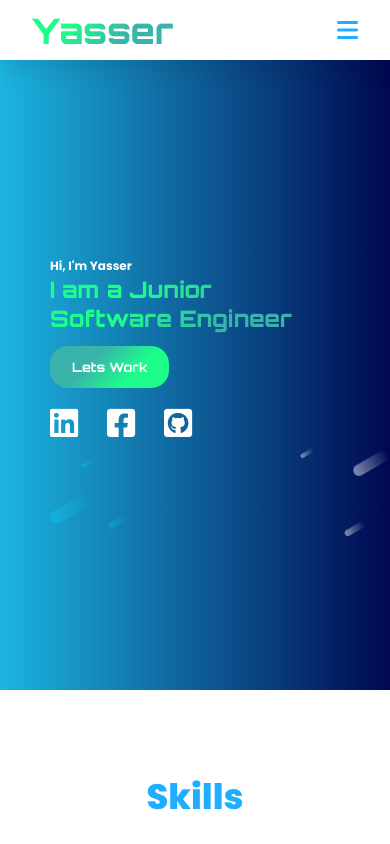
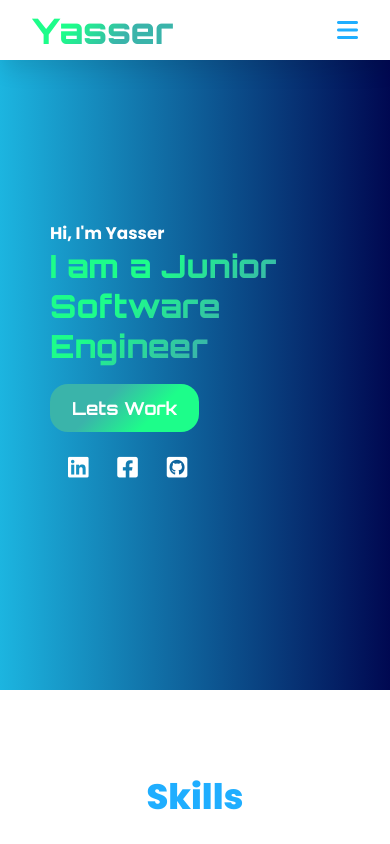
Before and after one commit to YazzerAbdalla/PortfolioReact, a React (Vite) app: page / in a window 390 px wide. Shown: the top 844 px of the page. Built offline with nearby package versions, Linux system fonts and the light colour scheme.

Commit message:
responsive editing

```diff
--- a/src/components/Main.tsx
+++ b/src/components/Main.tsx
@@ -10,6 +10,7 @@ const Main = () => {
           <h2>
             Hi, I'm Yasser <span>I am a Junior Software Engineer</span>
           </h2>
+          <div className="d-flex">
             <div className="main-btn">
               <a href="#contacts">Lets Work</a>
             </div>
@@ -20,17 +21,15 @@ const Main = () => {
               <a href="https://www.facebook.com/Yasser.Abdalla.512/">
                 <i className="fa-brands fa-square-facebook"></i>
               </a>
-            {/* <a href="">
-              <i className="fa-brands fa-instagram"></i>
-            </a> */}
               <a href="https://github.com/YazzerAbdalla">
                 <i className="fa-brands fa-square-github"></i>
               </a>
             </div>
-          <div className="bg-img">
-            <img src={bgImg} alt="" />
           </div>
         </div>
+        {/* <div className="bg-img">
+          <img src={bgImg} alt="" />
+        </div> */}
         {/* <div className="side-img">
           <img src={sideImg} alt="" />
         </div> */}
--- a/src/components/main.css
+++ b/src/components/main.css
@@ -21,6 +21,12 @@
 .flex {
   display: flex;
   justify-content: space-between;
+}
+.d-flex {
+  width: 200px;
+  display: flex;
+  flex-direction: column;
+  justify-content: center;
 }
 .bio {
   color: white;
@@ -65,7 +71,10 @@
   transform: scale(1.1);
 }
 .links {
-  margin-left: 25px;
+  display: flex;
+  justify-content: center;
+  align-items: center;
+  width: 200px;
 }
 .links a {
   font-size: 2.5rem;
@@ -79,13 +88,7 @@
   .main {
     overflow: hidden;
     font-size: 0.9rem;
-    padding: 50px;
-  }
-}
-@media (max-width: 614px) {
-  .main {
-    padding: 0 50px;
-    height: 50vh;
+    padding: 250px 50px;
   }
 }
 @media (max-width: 600px) {
@@ -93,23 +96,25 @@
     overflow: hidden;
     font-size: 0.7rem;
     margin: 15px 0 0 0;
-    min-height: 800px;
     align-items: center;
-    min-height: 80vh;
   }
   .links {
-    margin-left: 0;
+    margin-left: -10px;
+    justify-content: center;
+  }
+  .links a {
+    font-size: 2.1em;
   }
 }
 @media (max-width: 440px) {
   .main {
     overflow: hidden;
-    font-size: 0.5rem;
   }
   .bio {
     margin-top: 0px;
   }
-  .links a {
-    font-size: 2.01rem;
+  .links {
+    margin-left: -8px;
+    justify-content: center;
   }
 }
```
Lines whose indentation alone changed are shown as unchanged.
